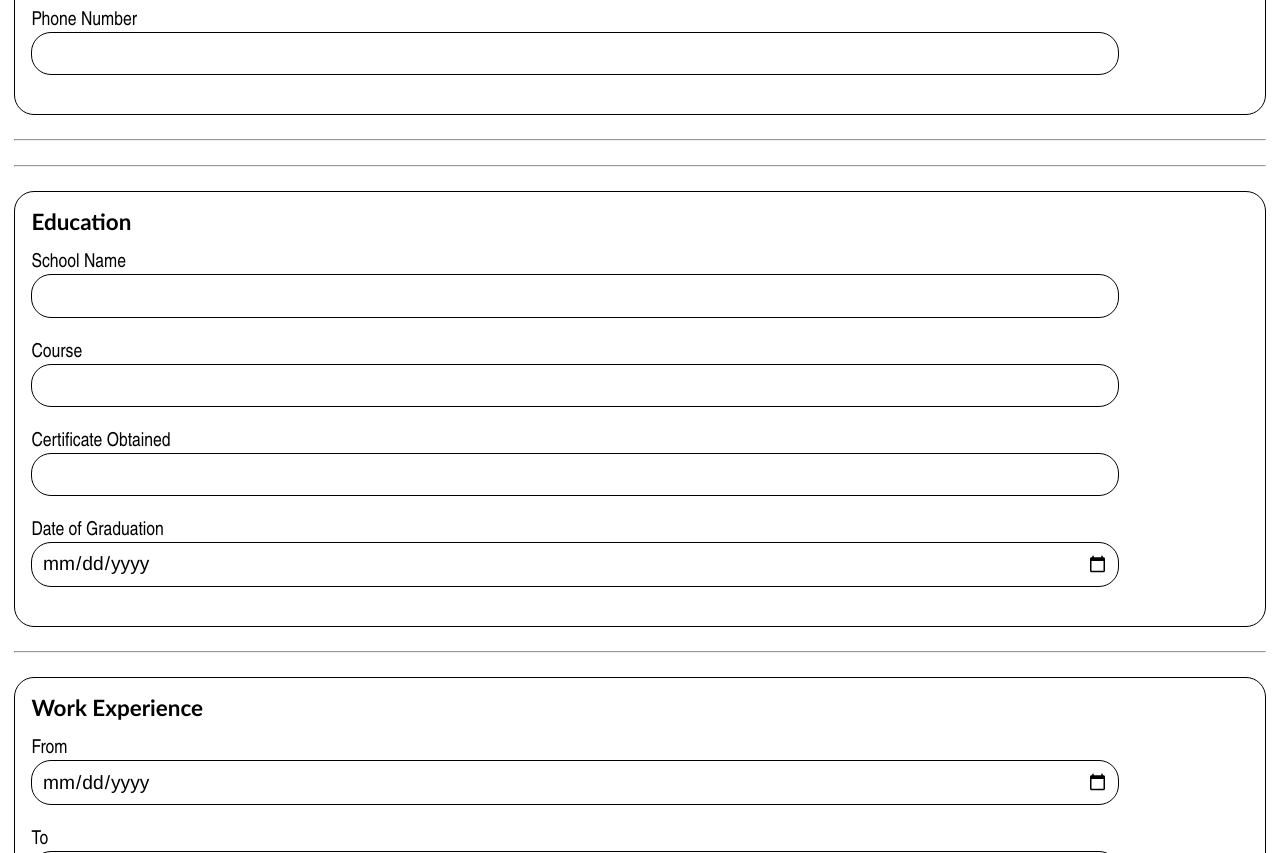
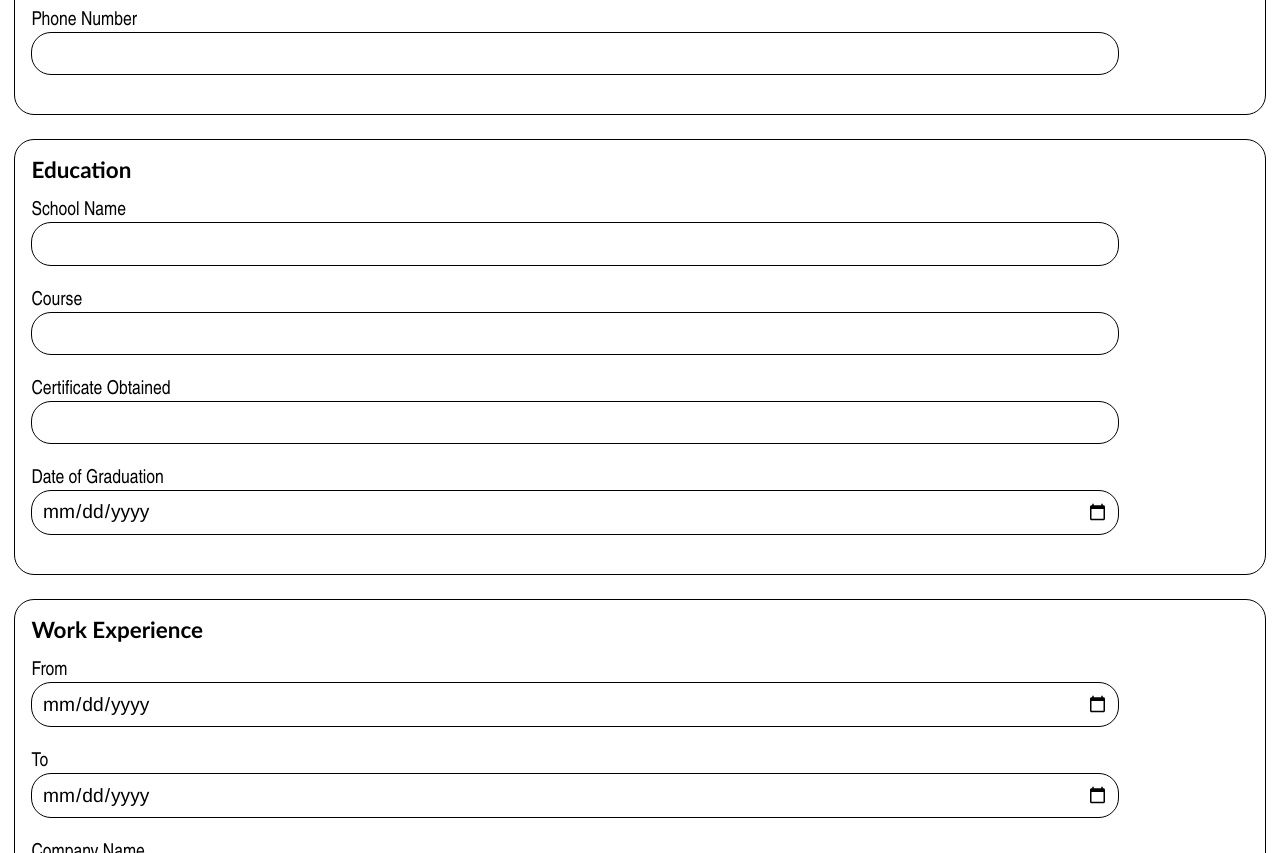
Before and after one commit to zakingslayerv22/cv-application, a React (Vite) app: page / in a window 1280 px wide. Shown: the part 620-1473 px from the top of the page. Built offline with nearby package versions, Linux system fonts and the light colour scheme; a web font is replaced by a local one.

Commit message:
Remove br and hr from form
Take away
line break and horizontal
rules as the CSS-applied
borders to sections
have taken care of
demarcations.

```diff
--- a/src/components/CVForm.jsx
+++ b/src/components/CVForm.jsx
@@ -83,9 +83,7 @@ export default function CVForm() {
             onChange={(e) => handleChange(e, data[0].id)}
           />
         </section>
-        <hr />
 
-        <hr />
         <section className="education-info">
           <h3 className="section-title">{data[1].sectionTitle}</h3>
           <InputField
@@ -114,7 +112,7 @@ export default function CVForm() {
             onChange={(e) => handleChange(e, data[1].id)}
           />
         </section>
-        <hr />
+
         <section className="work-experience-info">
           <h3 className="section-title">{data[2].sectionTitle}</h3>
           <InputField
@@ -155,7 +153,7 @@ export default function CVForm() {
             onChange={(e) => handleChange(e, data[2].id)}
           />
         </section>
-        <br />
+
         <button type="submit">Submit</button>
       </form>
     </section>
```
